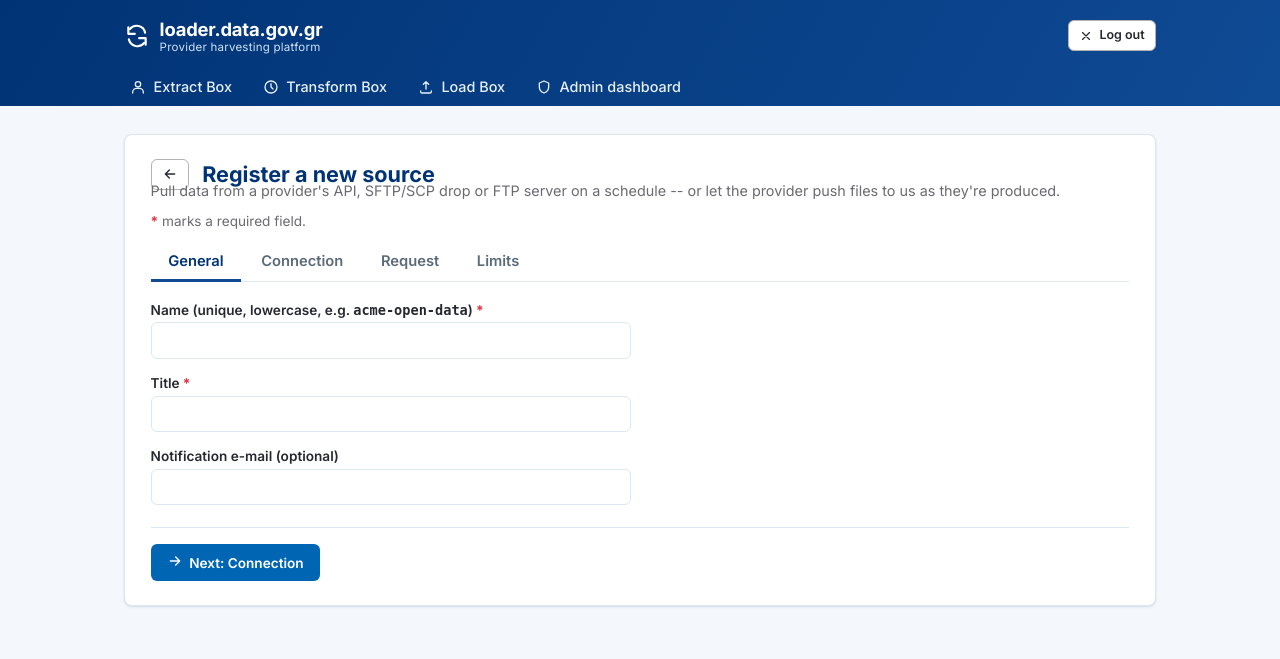
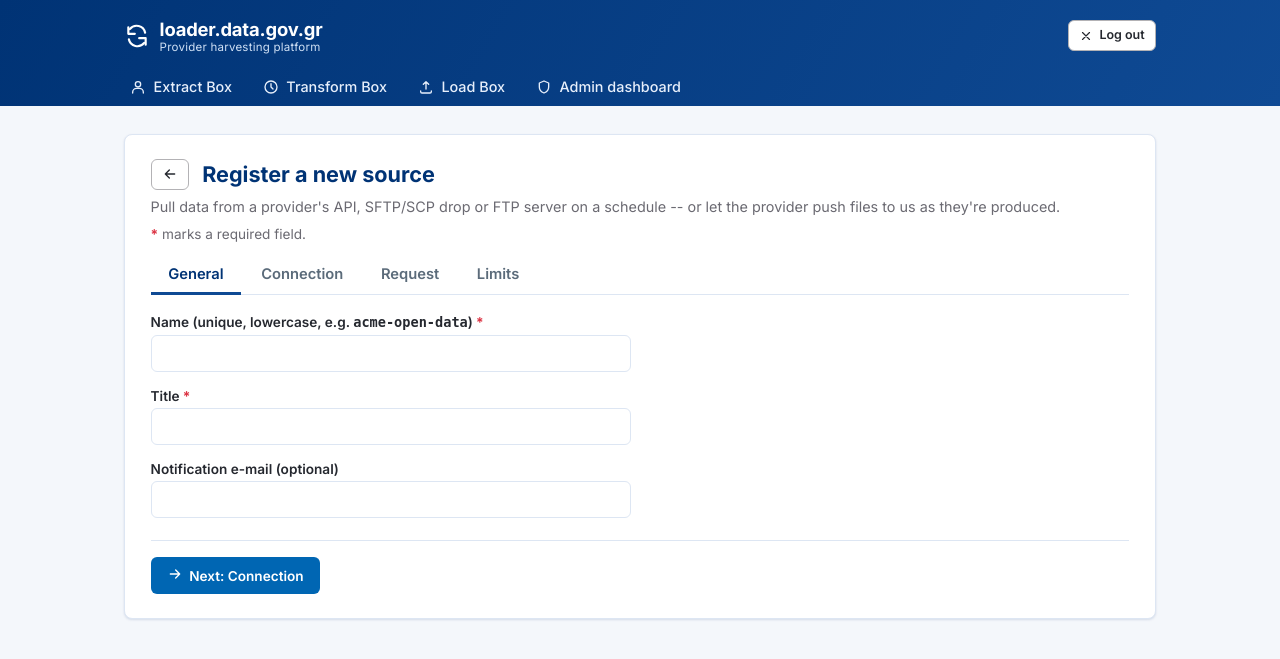
Before and after one commit to OpenDataGR/loader-data-gov-gr, a Python web app: template providerharvest_service/templates/provider/source_form.html in a window 1280 px wide. Shown: the top 659 px of the page. Run offline with Jinja, Linux system fonts and the light colour scheme; the template is opened without the code that fills it, so the values that code supplies are empty.

Commit message:
Source form: the subtitle no longer overlaps the title row
Co-Authored-By: Claude Sonnet 5.5 <noreply@anthropic.com>

```diff
--- a/providerharvest_service/templates/provider/source_form.html
+++ b/providerharvest_service/templates/provider/source_form.html
@@ -16,6 +16,7 @@
     .form-actions { margin-top: 1.4rem; padding-top: 1rem; border-top: 1px solid var(--color-border); }
     .form-head { display: flex; align-items: center; gap: 0.8rem; margin-bottom: 0.2rem; }
     .form-head h1 { margin: 0; }
+    .form-head + .subtitle { margin: 0.5rem 0 1.1rem; }  /* (the base rule pulls a subtitle up under a heading that has its own bottom margin; this row has none) */
     a.back-arrow { padding: 0.45rem 0.6rem; }
     .req { color: var(--status-rejected, #c62828); font-weight: 700; }
     #source-form .is-invalid, #source-form input:has(+ .error), #source-form select:has(+ .error), #source-form textarea:has(+ .error) {
```
Also changed, not shown: tests/test_source_form_tabs.py (+6 -0 lines).
